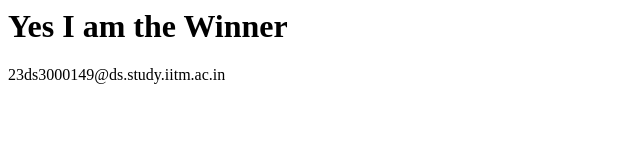
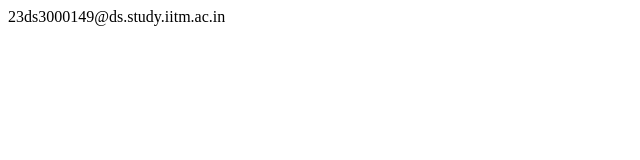
Before and after one commit to Rajalakshmi12/Git-TDS-Sem4, a plain HTML site: page index.html in a window 1280 px wide. Shown: the whole page, without its empty margins (0-640 px from the left). Drawn offline with Linux system fonts and the light colour scheme.

Commit message:
Update index.html

```diff
--- a/index.html
+++ b/index.html
@@ -1,2 +1 @@
-<h1>Yes I am the Winner</h1>
-<span>23ds3000149@ds.study.iitm.ac.in</span>
+23ds3000149@ds.study.iitm.ac.in
```
